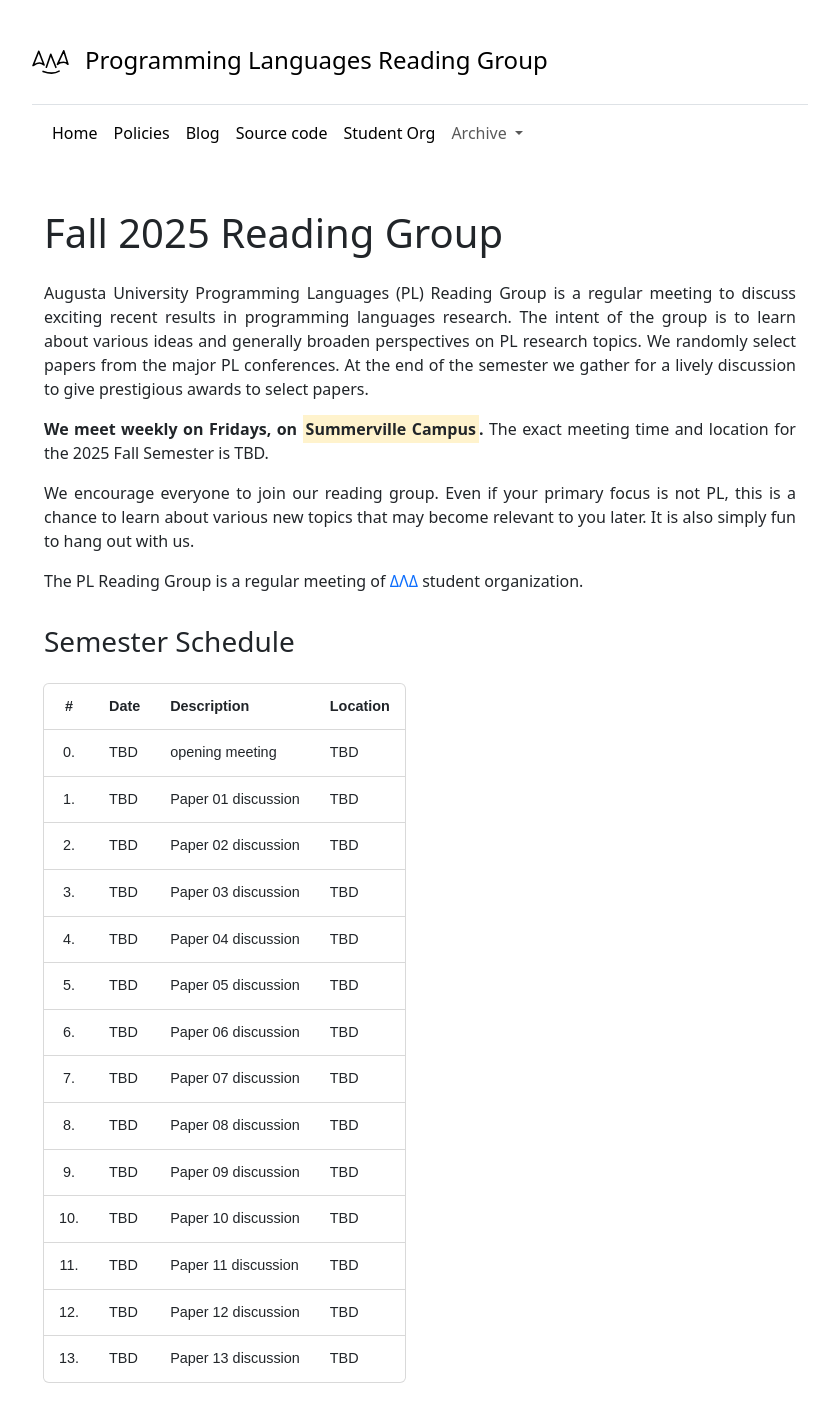
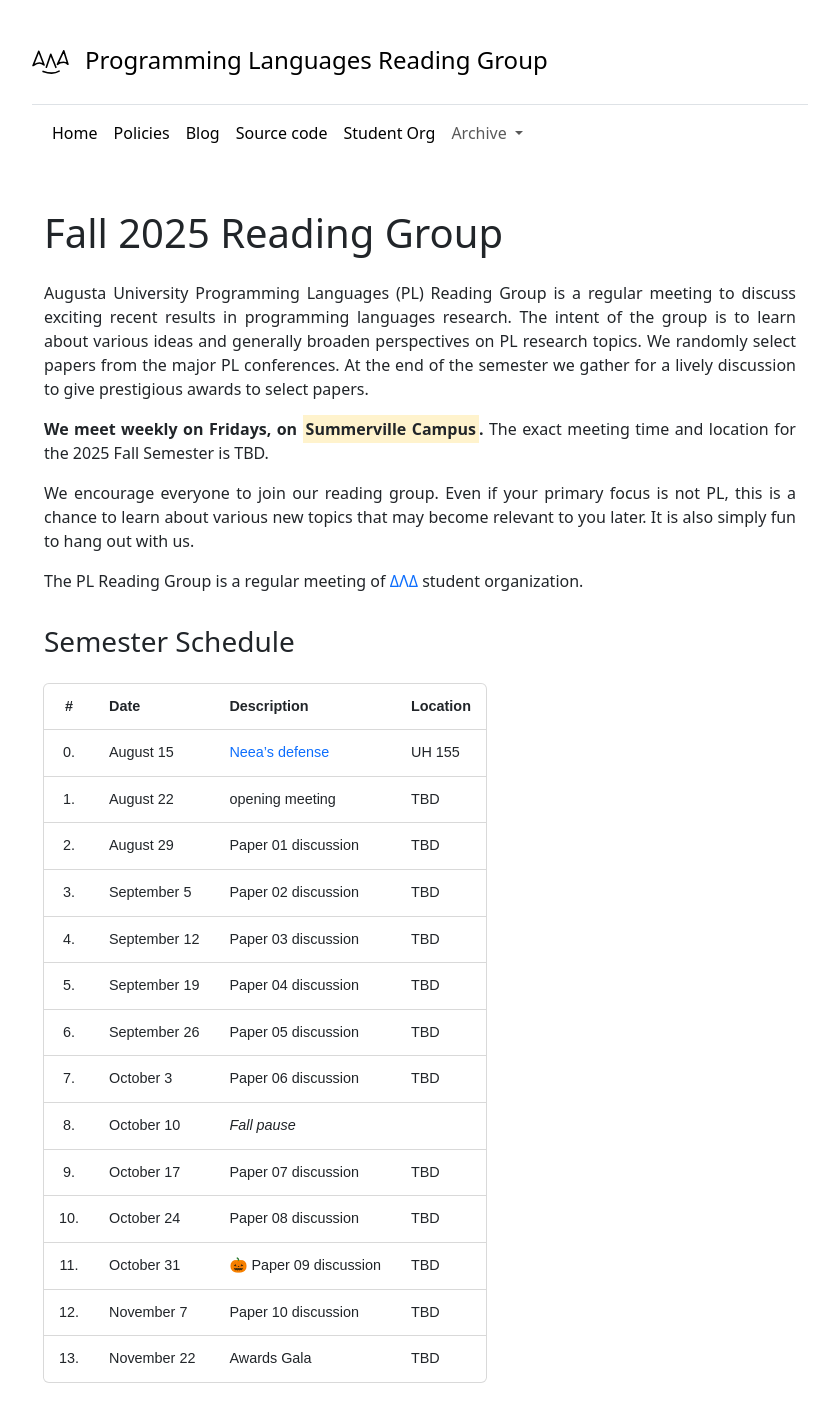
Before and after one commit to the-au-forml-lab/plgroup, a Jekyll site: the page built from docs/index.md, in a window 1280 px wide, cut to the strip 0-1403 px from the top of the page. Shown: the whole strip, without its empty margins (220-1047 px from the left). Built offline with Jekyll 4.4.1, drawn with Linux system fonts in a browser that asks for light colours.

Commit message:
Update schedule

```diff
--- a/docs/index.md
+++ b/docs/index.md
@@ -27,19 +27,22 @@ organization.
 ### Semester Schedule
 
 
-| \#  | Date | Description         | Location |
-|:---:|:-----|:--------------------|:---------|
-| 0.  | TBD  | opening meeting     | TBD      |
-| 1.  | TBD  | Paper 01 discussion | TBD      |
-| 2.  | TBD  | Paper 02 discussion | TBD      |
-| 3.  | TBD  | Paper 03 discussion | TBD      |
-| 4.  | TBD  | Paper 04 discussion | TBD      |
-| 5.  | TBD  | Paper 05 discussion | TBD      |
-| 6.  | TBD  | Paper 06 discussion | TBD      |
-| 7.  | TBD  | Paper 07 discussion | TBD      |
-| 8.  | TBD  | Paper 08 discussion | TBD      |
-| 9.  | TBD  | Paper 09 discussion | TBD      |
-| 10. | TBD  | Paper 10 discussion | TBD      |
-| 11. | TBD  | Paper 11 discussion | TBD      |
-| 12. | TBD  | Paper 12 discussion | TBD      |
-| 13. | TBD  | Paper 13 discussion | TBD      |
+
+| \#  | Date         | Description            | Location |
+|:---:|:-------------|:-----------------------|:---------|
+| 0.  | August 15    | [Neea's defense][1]  | UH 155   |
+| 1.  | August 22    | opening meeting        | TBD      |
+| 2.  | August 29    | Paper 01 discussion    | TBD      |
+| 3.  | September 5  | Paper 02 discussion    | TBD      |
+| 4.  | September 12 | Paper 03 discussion    | TBD      |
+| 5.  | September 19 | Paper 04 discussion    | TBD      |
+| 6.  | September 26 | Paper 05 discussion    | TBD      |
+| 7.  | October 3    | Paper 06 discussion    | TBD      |
+| 8.  | October 10   | _Fall pause_           |          |
+| 9.  | October 17   | Paper 07 discussion    | TBD      |
+| 10. | October 24   | Paper 08 discussion    | TBD      |
+| 11. | October 31   | 🎃 Paper 09 discussion | TBD      |
+| 12. | November 7   | Paper 10 discussion    | TBD      |
+| 13. | November 22  | Awards Gala            | TBD      |
+
+[1]: https://augusta.presence.io/event/neeas-dissertation-defense
```
